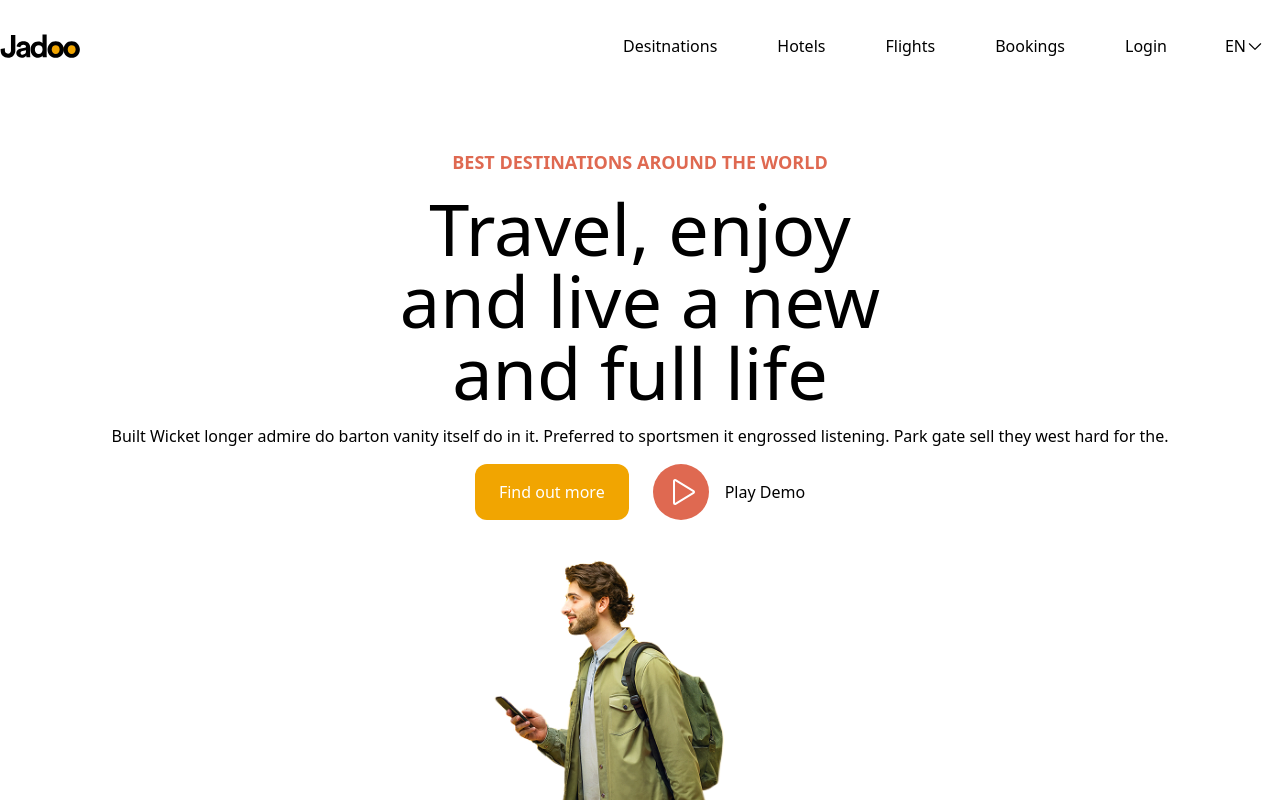
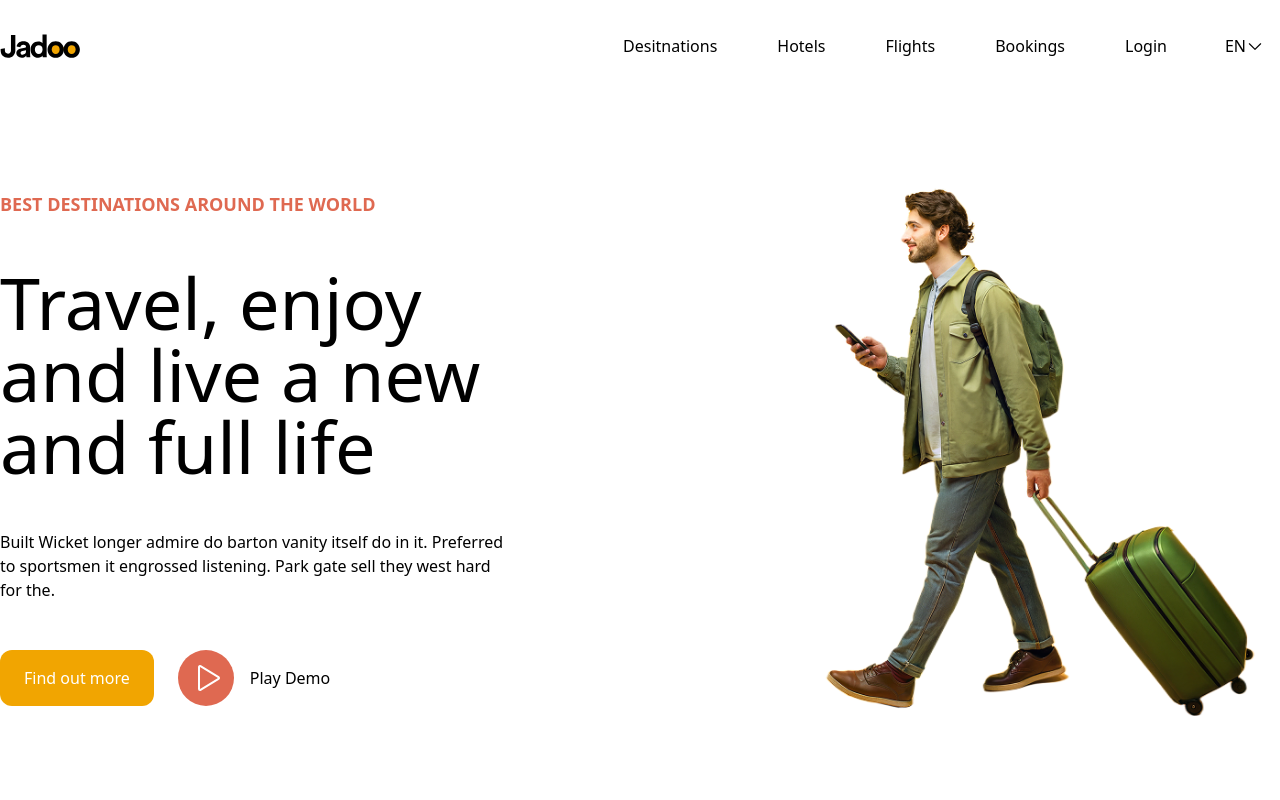
Before and after one commit to BitWizCoder/jadoo-travel-company-website, a Next.js app: page / in a window 1280 px wide. Shown: the top 800 px of the page. Built offline with nearby package versions, Linux system fonts and the light colour scheme.

Commit message:
finished hero and nav

```diff
--- a/app/components/Hero.tsx
+++ b/app/components/Hero.tsx
@@ -4,15 +4,15 @@ import Link from "next/link";
 
 export default function Hero() {
   return (
-    <div className="text-center mt-14 flex flex-col items-center">
-      <div className="flex flex-col items-center gap-4">
+    <div className="mt-14 flex flex-col items-center md:flex-row md:justify-between">
+      <div className="flex flex-col items-center text-center md:text-left md:items-start gap-12">
         <h2 className="text-lg uppercase text-[#DF6951] font-bold">
           Best Destinations around the world
         </h2>
         <h1 className="text-7xl">
           Travel, enjoy <br /> and live a new <br /> and full life
         </h1>
-        <p className="mx-w-xl px-6">
+        <p className="mx-w-xl md:w-lg px-6 md:p-0">
           Built Wicket longer admire do barton vanity itself do in it. Preferred
           to sportsmen it engrossed listening. Park gate sell they west hard for
           the.
@@ -20,12 +20,12 @@ export default function Hero() {
         <div className="flex gap-6">
           <Link
             href="/"
-            className="bg-[#F1A501] text-white py-4 px-6 rounded-xl"
+            className="bg-[#F1A501] hover:bg-[#E39C03] text-white py-4 px-6 rounded-xl"
           >
             Find out more
           </Link>
           <Link href="/" className="flex items-center gap-4">
-            <div className="bg-[#DF6951] rounded-full p-3">
+            <div className="bg-[#DF6951] hover:bg-[#D2583F] rounded-full p-3">
               <PlayIcon size={32} className="text-white" />
             </div>
             Play Demo
--- a/app/components/Nav.tsx
+++ b/app/components/Nav.tsx
@@ -10,7 +10,7 @@ export default function Nav() {
     "hover:border-2 hover:border-black border-2 border-white hover:py-2 hover:px-4 py-2 px-4 rounded-sm cursor-pointer text-center";
 
   return (
-    <div className="flex flex-col items-center gap-6 py-6 md:flex-row md:justify-between">
+    <div className="flex flex-col md:flex-row items-center gap-6 py-6 md:justify-between">
       <Link href={"/"}>
         <Image src="/logo.svg" width={80} height={80} alt="Site Logo" />
       </Link>
```
